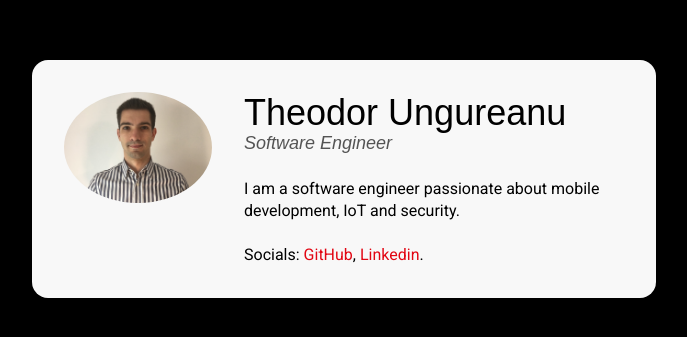
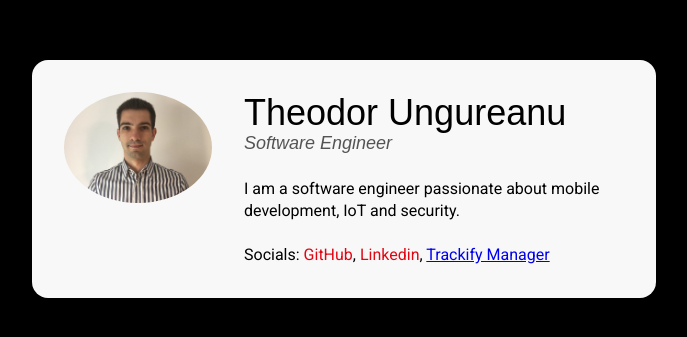
Before and after one commit to TheodorUngureanu/TheodorUngureanu.github.io, a plain HTML site: page index.html in a window 1280 px wide. Shown: the part 221-558 px from the top of the page, without its empty margins (296-983 px from the left). Drawn offline with Linux system fonts and the light colour scheme.

Commit message:
Update index.html

```diff
--- a/index.html
+++ b/index.html
@@ -41,7 +41,8 @@
               target="_blank"
               class="card__link"
               >Linkedin</a
-            >.
+            >,
+            <a href="./trackify_manager.html">Trackify Manager</a>
           </p>
         </div>
       </div>
```
